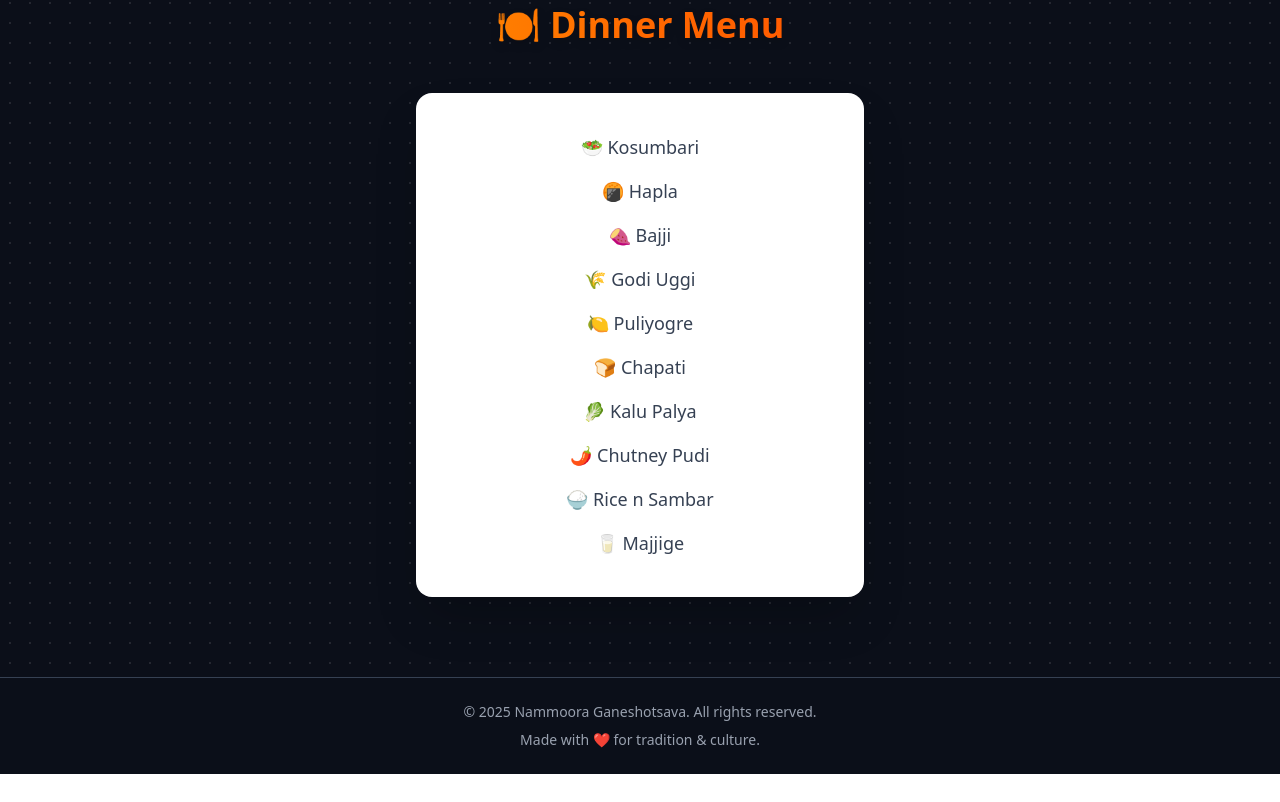
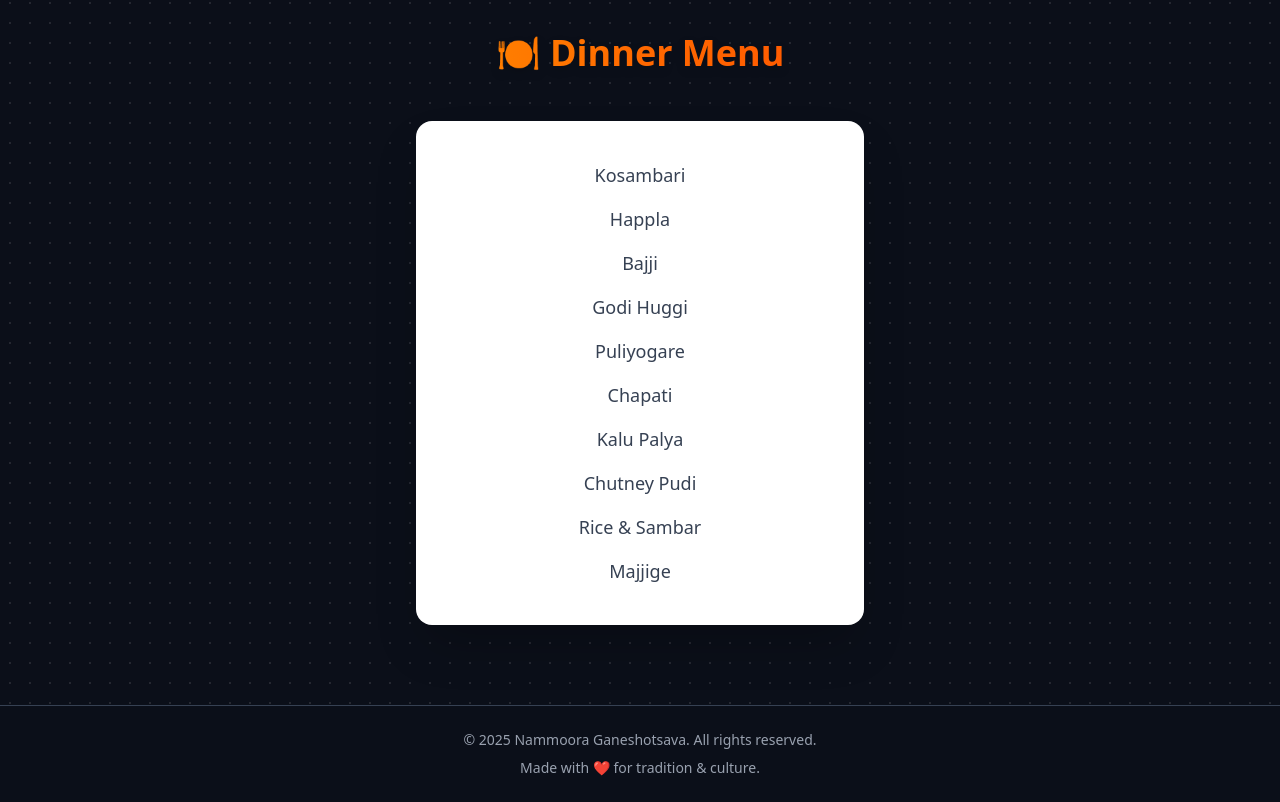
Before and after one commit to Muragesh-24/booking-frontend, a Next.js app in the folder ganeshbooking/: page / in a window 1280 px wide. Shown: the part 1007-1809 px from the top of the page. Before the commit the page ends 1781 px from the top, so only its background shows below. Built offline with nearby package versions, Linux system fonts and the light colour scheme.

Commit message:
fix : version 1 ready to deploy

```diff
--- a/ganeshbooking/src/app/auth/page.tsx
+++ b/ganeshbooking/src/app/auth/page.tsx
@@ -8,8 +8,8 @@ export default function AuthPage() {
   const [mode, setMode] = useState<"signin" | "signup" | "forgot">("signin");
 const router=useRouter();
   // Form states
-  // const [name, setName] = useState("");
-  // const [roll, setRoll] = useState("");
+  const [name, setName] = useState("");
+  const [roll, setRoll] = useState("");
   const [email, setEmail] = useState("");
   // const [password, setPassword] = useState("");
   const [loading, setLoading] = useState(false);
@@ -20,12 +20,19 @@ const router=useRouter();
     setLoading(true);
     setMessage("");
 
+type Pay = {
+  email: string;
+  name?: string;
+  roll?: string;
+};
+
+
     try {
-      const payload: unknown  = { email };
+      const payload: Pay  = { email };
       if (mode === "signup") {
-        // payload.name = name;
-        // payload.roll = roll;
-        // payload.password = password;
+        payload.name = name;
+        payload.roll = roll;
+
       }
       if (mode === "signin") {
         // payload.password = password;
@@ -43,25 +50,29 @@ const router=useRouter();
       });
 
       const data = await res.json();
-      console.log(data)
+      localStorage.setItem("authToken", data.token);
+
 
       if (!res.ok) throw new Error(data.error || "Something went wrong");
 
       if (mode === "signin") {
         // store token in localStorage
 
-        localStorage.setItem("authToken", data.token);
+
         setEmail("")
-        // setName("")
+        setName("")
         // setPassword("")
-        // setRoll("")
+        setRoll("")
         setMessage("Login successful!");
         router.push("/booking")
       } else {
-        setMessage("Signup successful! Please verify your email.");
+         setMessage("Signup successful!");
+         router.push("/booking")
       }
     } catch (err: unknown) {
-      setMessage("sign up failed , do u alredy have a account??");
+          if (mode === "signin") {setMessage("Record Not found")}
+          else{
+      setMessage("sign up failed , Please try again");}
     } finally {
       setLoading(false);
     }
@@ -72,6 +83,7 @@ const router=useRouter();
       <BackButton />
       <main className="min-h-screen bg-[#0b0f19] text-white flex items-center justify-center px-6">
         <div className="w-full max-w-md bg-[#101522] rounded-2xl shadow-lg p-8 relative z-10">
+
           <h1 className="text-3xl font-bold text-center mb-6 bg-gradient-to-r from-yellow-400 to-red-500 bg-clip-text text-transparent">
             {mode === "signin"
               ? "Welcome Back"
@@ -88,7 +100,7 @@ const router=useRouter();
             {mode === "signup" && (
               <>
                 <div>
-                  {/* <label className="block text-sm mb-1 text-gray-300">
+                  <label className="block text-sm mb-1 text-gray-300">
                     Name
                   </label>
                   <input
@@ -98,11 +110,11 @@ const router=useRouter();
                     placeholder="Enter your name"
                     className="w-full px-4 py-2 rounded-lg bg-[#0b0f19] border border-gray-600 focus:border-yellow-400 focus:ring-1 focus:ring-yellow-400 outline-none"
                     required
-                  /> */}
+                  />
                 </div>
 
                 <div>
-                  {/* <label className="block text-sm mb-1 text-gray-300">
+                  <label className="block text-sm mb-1 text-gray-300">
                     Rollnumber
                   </label>
                   <input
@@ -112,7 +124,7 @@ const router=useRouter();
                     placeholder="Enter your rollnumber"
                     className="w-full px-4 py-2 rounded-lg bg-[#0b0f19] border border-gray-600 focus:border-yellow-400 focus:ring-1 focus:ring-yellow-400 outline-none"
                     required
-                  /> */}
+                  />
                 </div>
               </>
             )}
@@ -128,6 +140,15 @@ const router=useRouter();
                 required
               />
             </div>
+              {mode === "signup" && (
+              <div className="mt-3 p-3 rounded-lg bg-[#1a1f2e] border border-yellow-500 text-sm text-yellow-300">
+                <p>
+                  ℹ️ Your email will be used to send <span className="font-semibold">coupons </span>
+                  and also for future <span className="font-semibold">sign-in</span>.
+                  Please enter a valid email.
+                </p>
+              </div>
+            )}
 
             {mode !== "forgot" && (
               <div>
--- a/ganeshbooking/src/app/auth/verified/page.tsx
+++ b/ganeshbooking/src/app/auth/verified/page.tsx
@@ -49,7 +49,10 @@ import VerifiedPage from "./verifiedpage";
 
 export default function Page() {
   return (
-    <Suspense fallback={<div>Loading...</div>}>
+    <Suspense fallback={<div className="flex justify-center items-center py-10">
+  <div className="animate-spin rounded-full h-8 w-8 border-t-2 border-b-2 border-yellow-400"></div>
+</div>
+}>
       <VerifiedPage/>
     </Suspense>
   );
--- a/ganeshbooking/src/app/booking/page.tsx
+++ b/ganeshbooking/src/app/booking/page.tsx
@@ -34,6 +34,7 @@ type Booking = {
  email: string;
  total: number;
  status: string;
+ is_verified : boolean;
  createdAt: string;
 };
 export default function BookingPage() {
@@ -91,6 +92,7 @@ const total = kannadigas * priceKannadiga + nonKannadigaTotal;
 
       const data = await res.json();
       setBookings({ coupons: data.data || [] });
+
     } catch (err) {
       console.error("Error fetching bookings:", err);
     }
@@ -101,6 +103,7 @@ const total = kannadigas * priceKannadiga + nonKannadigaTotal;
 
   fetchBookings();
 }, []);
+
 
     const pushOrder = async () => {
     const token = await localStorage.getItem("authToken");
@@ -195,16 +198,7 @@ const total = kannadigas * priceKannadiga + nonKannadigaTotal;
           </div>
 
           {/* UTR */}
-          <div className="space-y-2">
-            <Label htmlFor="utr" className="text-yellow-400">Payment UTR Number</Label>
-            <Input
-              id="utr"
-              placeholder="Enter UTR Number"
-              value={utr}
-              onChange={(e) => setUtr(e.target.value)}
-              className="bg-[#0b0f19] border-gray-700 focus:ring-yellow-400"
-            />
-          </div>
+
 
           {/* Numbers */}
           <div className="grid grid-cols-1 md:grid-cols-2 gap-6">
@@ -247,6 +241,16 @@ const total = kannadigas * priceKannadiga + nonKannadigaTotal;
             </p>
 
           </div>
+           <div className="space-y-2">
+            <Label htmlFor="utr" className="text-yellow-400">Payment UTR Number</Label>
+            <Input
+              id="utr"
+              placeholder="Enter UTR Number"
+              value={utr}
+              onChange={(e) => setUtr(e.target.value)}
+              className="bg-[#0b0f19] border-gray-700 focus:ring-yellow-400"
+            />
+          </div>
 
           {/* Submit Button */}
           <AlertDialog>
@@ -288,6 +292,7 @@ const total = kannadigas * priceKannadiga + nonKannadigaTotal;
               <th className="p-2 border">Email</th>
               <th className="p-2 border">Total</th>
               <th className="p-2 border">Status</th>
+                 <th className="p-2 border">BookingStatus</th>
               <th className="p-2 border">Date</th>
             </tr>
           </thead>
@@ -299,6 +304,7 @@ const total = kannadigas * priceKannadiga + nonKannadigaTotal;
                 <td className="p-2 border">{b.email}</td>
                 <td className="p-2 border">₹{b.total}</td>
                 <td className="p-2 border">{b.status}</td>
+                  <td className="p-2 border">{b.is_verified ? "Verified ✅" : "Pending "}</td>
                 <td className="p-2 border">
                   {new Date(b.createdAt).toLocaleDateString()}
                 </td>
--- a/ganeshbooking/src/app/page.tsx
+++ b/ganeshbooking/src/app/page.tsx
@@ -83,7 +83,7 @@ export default function Home() {
           </span>
         </h1>
         <p className="text-gray-300 text-lg md:text-xl max-w-2xl mb-8">
-          Celebrating Ganeshotsav. A rebirth of culture, energy, and art.
+          Celebrating Ganeshotsav By Kannadda Balag IIT Kanpur. A rebirth of culture, energy, and art.
         </p>
         <button
 
@@ -123,16 +123,17 @@ export default function Home() {
   <div className="flex justify-center">
     <div className="bg-white shadow-2xl rounded-2xl p-10 max-w-md w-full">
       <ul className="space-y-4 text-gray-700 text-lg font-medium">
-        <li className="hover:scale-105 transition-transform">🥗 Kosumbari</li>
-        <li className="hover:scale-105 transition-transform">🍘 Hapla</li>
-        <li className="hover:scale-105 transition-transform">🍠 Bajji</li>
-        <li className="hover:scale-105 transition-transform">🌾 Godi Uggi</li>
-        <li className="hover:scale-105 transition-transform">🍋 Puliyogre</li>
-        <li className="hover:scale-105 transition-transform">🍞 Chapati</li>
-        <li className="hover:scale-105 transition-transform">🥬 Kalu Palya</li>
-        <li className="hover:scale-105 transition-transform">🌶️ Chutney Pudi</li>
-        <li className="hover:scale-105 transition-transform">🍚 Rice n Sambar</li>
-        <li className="hover:scale-105 transition-transform">🥛 Majjige</li>
+ <li className="hover:scale-105 transition-transform">Kosambari</li>
+<li className="hover:scale-105 transition-transform">Happla</li>   {/* (sun-dried papad) */}
+<li className="hover:scale-105 transition-transform">Bajji</li>
+<li className="hover:scale-105 transition-transform">Godi Huggi</li>  {/* (sweet wheat porridge) */}
+<li className="hover:scale-105 transition-transform">Puliyogare</li>
+<li className="hover:scale-105 transition-transform">Chapati</li>
+<li className="hover:scale-105 transition-transform">Kalu Palya</li>  {/* (lentil/curry dish) */}
+<li className="hover:scale-105 transition-transform">Chutney Pudi</li>
+<li className="hover:scale-105 transition-transform">Rice & Sambar</li>
+<li className="hover:scale-105 transition-transform">Majjige</li>
+
       </ul>
     </div>
   </div>
--- a/ganeshbooking/src/components/ui/adminprotector.tsx
+++ b/ganeshbooking/src/components/ui/adminprotector.tsx
@@ -41,7 +41,10 @@ export default function ProtectedAdminRoute({ children }: ProtectedRouteProps) {
   }, [router]);
 
   if (loading) {
-    return <div>Loading...</div>; /////////////////@@@@@@@@@@@@@@@@must improve it
+    return <div className="flex justify-center items-center py-10">
+  <div className="animate-spin rounded-full h-8 w-8 border-t-2 border-b-2 border-yellow-400"></div>
+</div>
+; /////////////////@@@@@@@@@@@@@@@@must improve it
   }
 
   return <>{children}</>;
--- a/ganeshbooking/src/components/ui/protector.tsx
+++ b/ganeshbooking/src/components/ui/protector.tsx
@@ -41,7 +41,10 @@ export default function ProtectedRoute({ children }: ProtectedRouteProps) {
   }, [router]);
 
   if (loading) {
-    return <div>Loading...</div>; // or a spinner
+    return <div className="flex justify-center items-center py-10">
+  <div className="animate-spin rounded-full h-8 w-8 border-t-2 border-b-2 border-yellow-400"></div>
+</div>
+; // or a spinner
   }
 
   return <>{children}</>;
```
